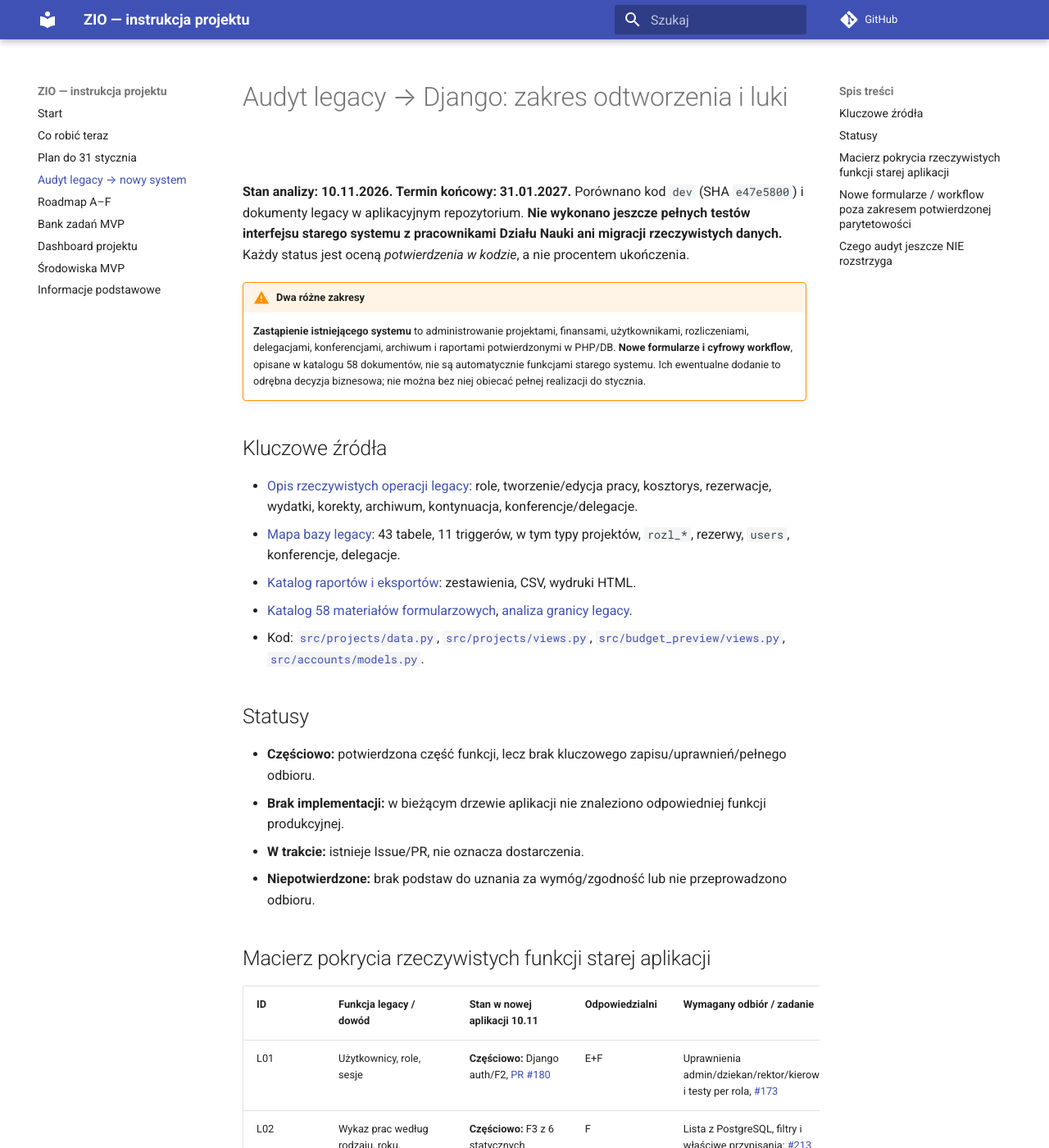
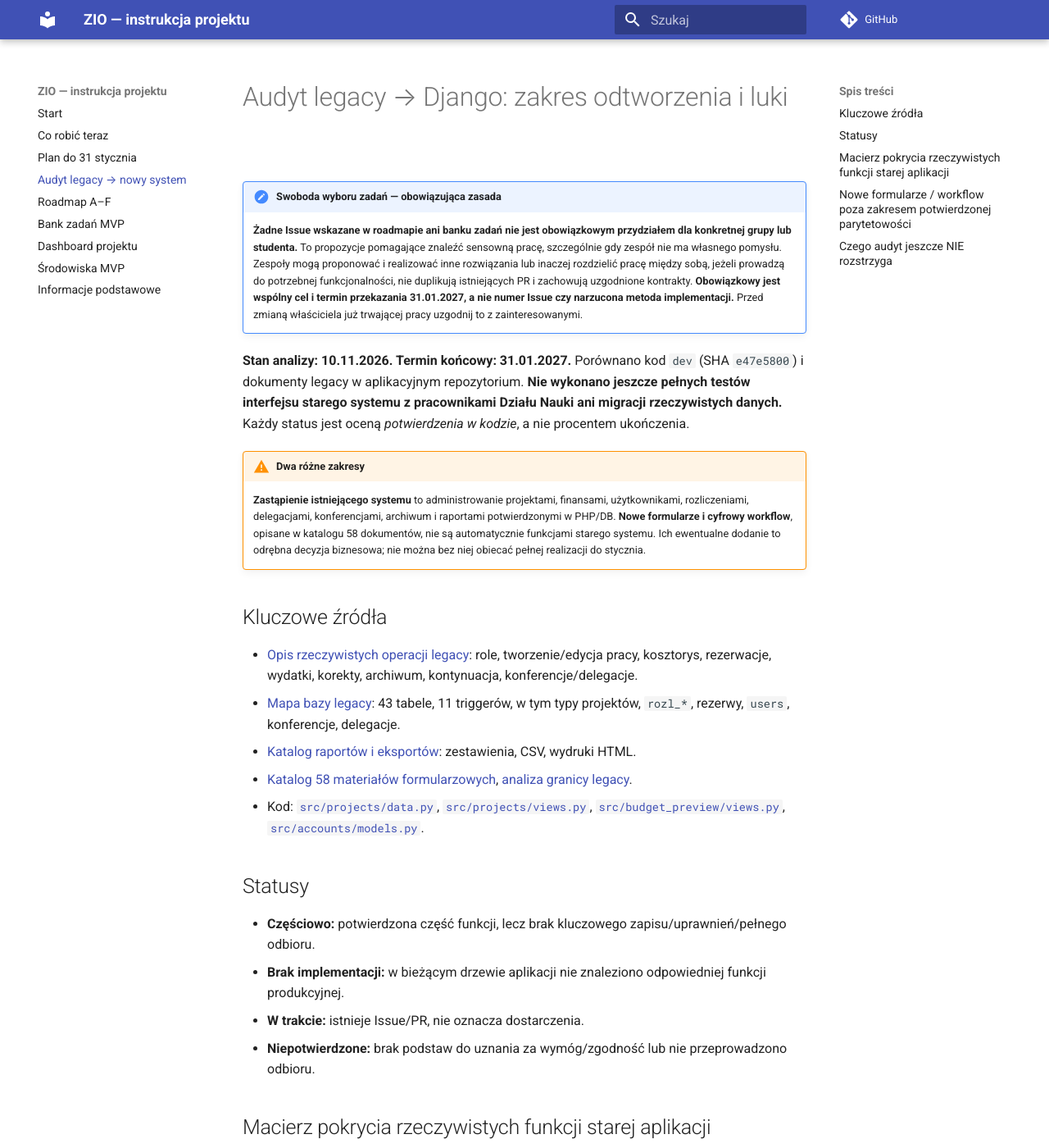
Before and after one commit to zio-wi-pb-mc/pb-science-office-manual, an MkDocs documentation site: the page built from manual/22-audyt-legacy-parity.md, in a window 1280 px wide and 1400 px high. Shown: the whole window at 82% size. Built offline with MkDocs 1.6.1 and Material for MkDocs 9.7.7, drawn with Linux system fonts in a browser that asks for light colours; comment, search, counter and statistics services are not loaded; some of the changed text lies outside the part shown.

Commit message:
docs: clarify voluntary team issue selection and binding product goals

```diff
--- a/manual/22-audyt-legacy-parity.md
+++ b/manual/22-audyt-legacy-parity.md
@@ -1,4 +1,8 @@
 # Audyt legacy → Django: zakres odtworzenia i luki
+
+!!! important "Swoboda wyboru zadań — obowiązująca zasada"
+    **Żadne Issue wskazane w roadmapie ani banku zadań nie jest obowiązkowym przydziałem dla konkretnej grupy lub studenta.** To propozycje pomagające znaleźć sensowną pracę, szczególnie gdy zespół nie ma własnego pomysłu. Zespoły mogą proponować i realizować inne rozwiązania lub inaczej rozdzielić pracę między sobą, jeżeli prowadzą do potrzebnej funkcjonalności, nie duplikują istniejących PR i zachowują uzgodnione kontrakty. **Obowiązkowy jest wspólny cel i termin przekazania 31.01.2027, a nie numer Issue czy narzucona metoda implementacji.** Przed zmianą właściciela już trwającej pracy uzgodnij to z zainteresowanymi.
+
 
 **Stan analizy: 10.11.2026. Termin końcowy: 31.01.2027.** Porównano kod `dev` (SHA `e47e5800`) i dokumenty legacy w aplikacyjnym repozytorium. **Nie wykonano jeszcze pełnych testów interfejsu starego systemu z pracownikami Działu Nauki ani migracji rzeczywistych danych.** Każdy status jest oceną *potwierdzenia w kodzie*, a nie procentem ukończenia.
 
@@ -22,7 +26,7 @@
 
 ## Macierz pokrycia rzeczywistych funkcji starej aplikacji
 
-| ID | Funkcja legacy / dowód | Stan w nowej aplikacji 10.11 | Odpowiedzialni | Wymagany odbiór / zadanie |
+| ID | Funkcja legacy / dowód | Stan w nowej aplikacji 10.11 | Sugerowany obszar współpracy | Kryterium odbioru / przykładowe Issue |
 |---|---|---|---|---|
 | L01 | Użytkownicy, role, sesje | **Częściowo:** Django auth/F2, [PR #180](https://github.com/zio-wi-pb-mc/pb-science-office/pull/180) | E+F | Uprawnienia admin/dziekan/rektor/kierownik i testy per rola, [#173](https://github.com/zio-wi-pb-mc/pb-science-office/issues/173) |
 | L02 | Wykaz prac według rodzaju, roku, użytkownika | **Częściowo:** F3 z 6 statycznych `SyntheticProject` | F | Lista z PostgreSQL, filtry i właściwe przypisania; [#213](https://github.com/zio-wi-pb-mc/pb-science-office/issues/213) |
```
